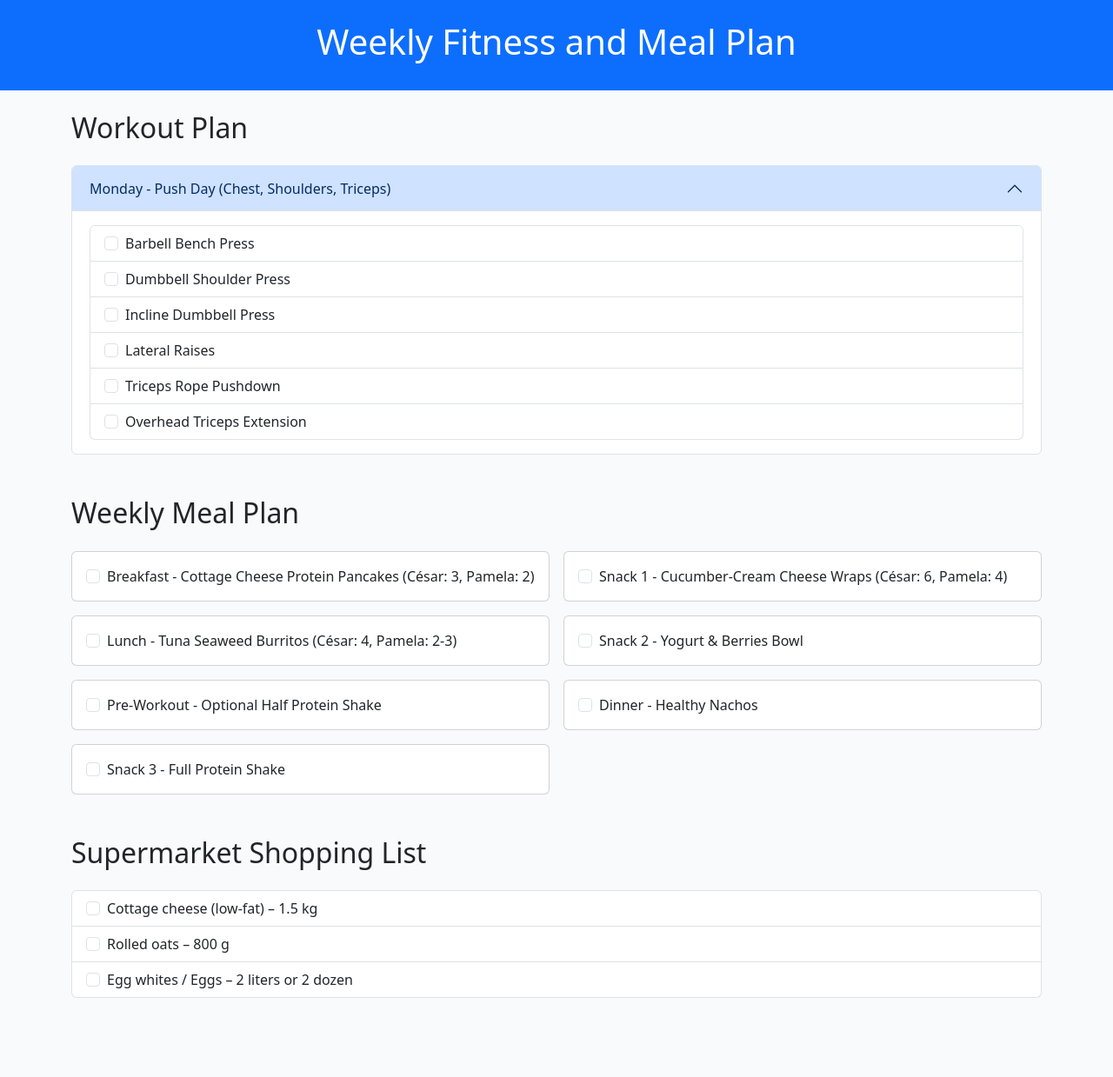
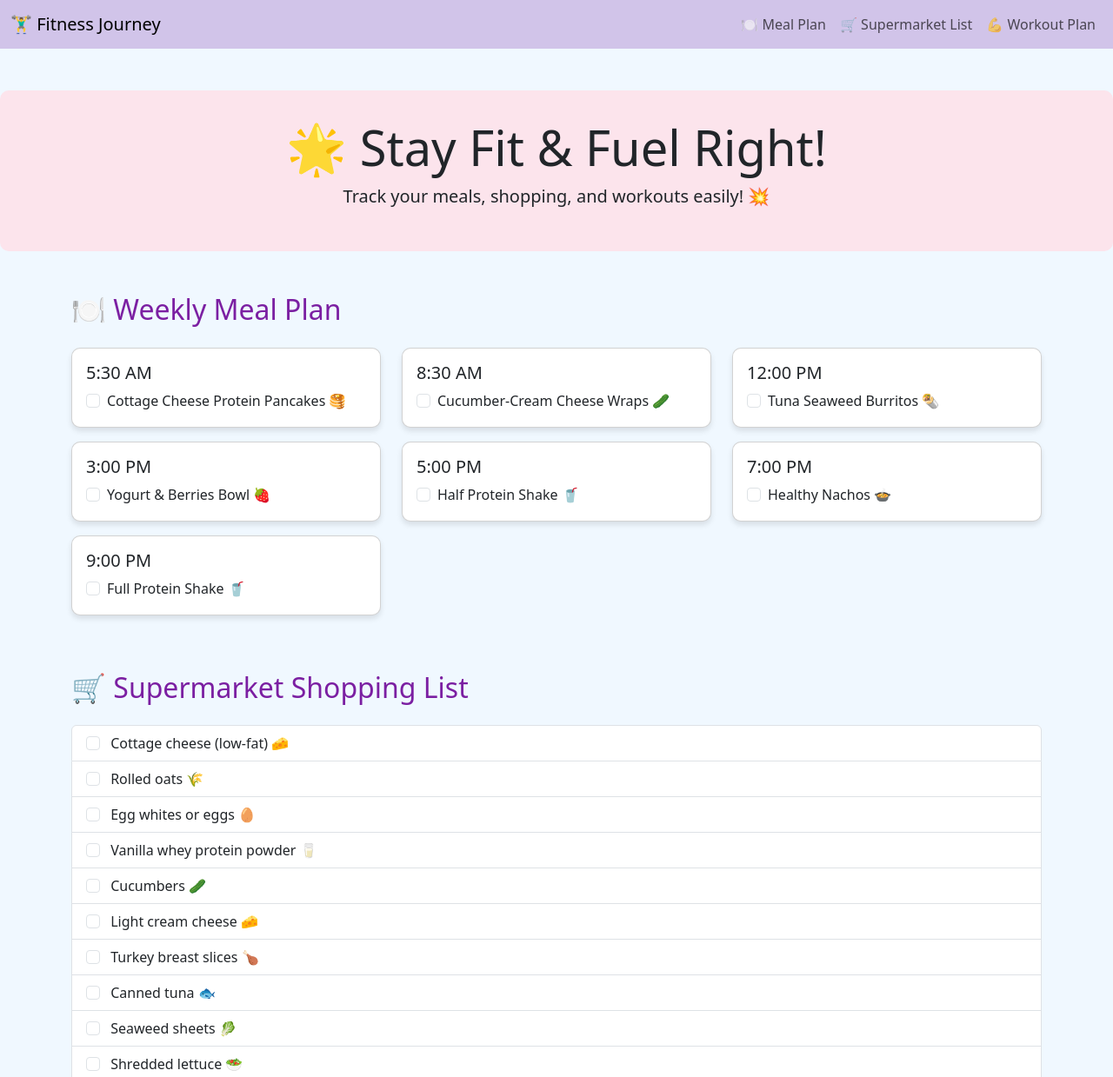
Before and after one commit to Ipso-ferro/toPlayWithDiet, a plain HTML site: page index.html in a window 1280 px wide. Shown: the top 1239 px of the page at 87% size. Before the commit the page ends 1196 px from the top, so only its background shows below. Drawn offline with nearby package versions, Linux system fonts and the light colour scheme.

Commit message:
Add files via upload

```diff
--- a/index.html
+++ b/index.html
@@ -1,159 +1,189 @@
 <!DOCTYPE html>
 <html lang="en">
-
 <head>
   <meta charset="UTF-8">
   <meta name="viewport" content="width=device-width, initial-scale=1">
-  <title>Weekly Fitness and Meal Plan</title>
-  <!-- Bootstrap 5 CSS -->
-  <link href="https://cdn.jsdelivr.net/npm/bootstrap@5.3.2/dist/css/bootstrap.min.css" rel="stylesheet">
+  <title>Weekly Fitness & Meal Tracker</title>
+  <link href="https://cdn.jsdelivr.net/npm/bootstrap@5.3.0/dist/css/bootstrap.min.css" rel="stylesheet">
   <style>
     body {
-      background-color: #f8fafc;
+      background-color: #f0f8ff;
     }
-
-    .completed {
+    .card, .accordion-item {
+      border-radius: 10px;
+      box-shadow: 0 4px 6px rgba(0,0,0,0.1);
+      transition: transform 0.2s;
+    }
+    .card:hover, .accordion-button:hover {
+      transform: translateY(-3px);
+      background-color: #e0f7fa;
+    }
+    .strike {
       text-decoration: line-through;
       opacity: 0.6;
+      transition: all 0.3s ease;
     }
-
-    .card:hover {
-      box-shadow: 0 4px 20px rgba(0, 0, 0, 0.1);
-      transform: scale(1.01);
-      transition: 0.3s;
+    .navbar {
+      background-color: #d1c4e9 !important;
+    }
+    header {
+      background-color: #fce4ec;
+      padding: 2rem;
+      border-radius: 10px;
+      margin-bottom: 2rem;
+    }
+    h2 {
+      color: #7b1fa2;
+    }
+    h5 {
+      color: #00695c;
     }
   </style>
 </head>
+<body>
 
-<body>
-  <header class="bg-primary text-white text-center py-4 mb-4">
-    <h1>Weekly Fitness and Meal Plan</h1>
-  </header>
-
-  <div class="container mb-5">
-    <!-- Workout Plan Section -->
-    <section>
-      <h2 class="mb-4">Workout Plan</h2>
-      <div class="accordion" id="workoutAccordion">
-        <!-- Monday -->
-        <div class="accordion-item">
-          <h2 class="accordion-header">
-            <button class="accordion-button" type="button" data-bs-toggle="collapse" data-bs-target="#collapseMonday">
-              Monday - Push Day (Chest, Shoulders, Triceps)
+<nav class="navbar navbar-expand-lg navbar-light sticky-top">
+  <div class="container-fluid">
+    <a class="navbar-brand" href="#">🏋️‍♂️ Fitness Journey</a>
+    <button class="navbar-toggler" type="button" data-bs-toggle="collapse" data-bs-target="#navbarNav">
+      <span class="navbar-toggler-icon"></span>
     </button>
-          </h2>
-          <div id="collapseMonday" class="accordion-collapse collapse show" data-bs-parent="#workoutAccordion">
-            <div class="accordion-body">
-              <ul class="list-group">
-                <li class="list-group-item"><input type="checkbox" class="form-check-input me-2 exercise">Barbell Bench Press</li>
-                <li class="list-group-item"><input type="checkbox" class="form-check-input me-2 exercise">Dumbbell Shoulder Press</li>
-                <li class="list-group-item"><input type="checkbox" class="form-check-input me-2 exercise">Incline Dumbbell Press</li>
-                <li class="list-group-item"><input type="checkbox" class="form-check-input me-2 exercise">Lateral Raises</li>
-                <li class="list-group-item"><input type="checkbox" class="form-check-input me-2 exercise">Triceps Rope Pushdown</li>
-                <li class="list-group-item"><input type="checkbox" class="form-check-input me-2 exercise">Overhead Triceps Extension</li>
+    <div class="collapse navbar-collapse" id="navbarNav">
+      <ul class="navbar-nav ms-auto">
+        <li class="nav-item"><a class="nav-link" href="#meal-plan">🍽️ Meal Plan</a></li>
+        <li class="nav-item"><a class="nav-link" href="#shopping-list">🛒 Supermarket List</a></li>
+        <li class="nav-item"><a class="nav-link" href="#workout-plan">💪 Workout Plan</a></li>
       </ul>
     </div>
   </div>
-        </div>
-        <!-- Add Tuesday, Wednesday, Thursday, Friday similar to above -->
-      </div>
+</nav>
+
+<header class="text-center my-5">
+  <h1 class="display-4">🌟 Stay Fit & Fuel Right!</h1>
+  <p class="lead">Track your meals, shopping, and workouts easily! 💥</p>
+</header>
+
+<section id="meal-plan" class="container mb-5">
+  <h2 class="mb-4">🍽️ Weekly Meal Plan</h2>
+  <div class="row" id="mealCards"></div>
 </section>
 
-    <!-- Meal Plan Section -->
-    <section class="mt-5">
-      <h2 class="mb-4">Weekly Meal Plan</h2>
-      <div class="row g-3" id="meal-plan">
-        <div class="col-md-6">
+<section id="shopping-list" class="container mb-5">
+  <h2 class="mb-4">🛒 Supermarket Shopping List</h2>
+  <ul class="list-group" id="shoppingList"></ul>
+</section>
+
+<section id="workout-plan" class="container mb-5">
+  <h2 class="mb-4">💪 Weekly Gym Workout Plan</h2>
+  <div class="accordion" id="workoutAccordion"></div>
+</section>
+
+<script src="https://cdn.jsdelivr.net/npm/bootstrap@5.3.0/dist/js/bootstrap.bundle.min.js"></script>
+<script>
+const links = document.querySelectorAll('.nav-link');
+links.forEach(link => {
+  link.addEventListener('click', (e) => {
+    e.preventDefault();
+    document.querySelector(link.getAttribute('href')).scrollIntoView({ behavior: 'smooth' });
+  });
+});
+
+const meals = [
+  {time: "5:30 AM", dish: "Cottage Cheese Protein Pancakes 🥞"},
+  {time: "8:30 AM", dish: "Cucumber-Cream Cheese Wraps 🥒"},
+  {time: "12:00 PM", dish: "Tuna Seaweed Burritos 🌯"},
+  {time: "3:00 PM", dish: "Yogurt & Berries Bowl 🍓"},
+  {time: "5:00 PM", dish: "Half Protein Shake 🥤"},
+  {time: "7:00 PM", dish: "Healthy Nachos 🍲"},
+  {time: "9:00 PM", dish: "Full Protein Shake 🥤"},
+];
+
+const shoppingItems = [
+  "Cottage cheese (low-fat) 🧀", "Rolled oats 🌾", "Egg whites or eggs 🥚", "Vanilla whey protein powder 🥛",
+  "Cucumbers 🥒", "Light cream cheese 🧀", "Turkey breast slices 🍗", "Canned tuna 🐟",
+  "Seaweed sheets 🥬", "Shredded lettuce 🥗", "Light mayonnaise 🥫", "Greek yogurt 🍦",
+  "Frozen mixed berries 🍓", "Lean beef mince 🥩", "Baked corn tortillas 🌽",
+  "Salsa (low sugar) 🌶️", "Light shredded cheese 🧀", "Fresh tomatoes 🍅", "Avocados 🥑", "Olive oil spray 🛢️"
+];
+
+const workouts = [
+  {day: "Monday", focus: "Push Day 🔥", exercises: ["Barbell Bench Press", "Dumbbell Shoulder Press", "Incline Dumbbell Press", "Lateral Raises", "Triceps Rope Pushdown", "Overhead Triceps Extension"]},
+  {day: "Tuesday", focus: "Pull Day 💪", exercises: ["Pull-Ups", "Barbell Row", "Lat Pulldown", "Dumbbell Bicep Curls", "Hammer Curls", "Face Pulls"]},
+  {day: "Wednesday", focus: "Legs + Core 🦵", exercises: ["Barbell Back Squat", "Romanian Deadlift", "Walking Lunges", "Leg Press", "Weighted Plank", "Hanging Leg Raises"]},
+  {day: "Thursday", focus: "Full Body Strength 🏋️", exercises: ["Deadlifts", "Overhead Press", "Weighted Pull-ups", "Front Squats", "Farmers Walk"]},
+  {day: "Friday", focus: "Conditioning + Cardio 🏃‍♂️", exercises: ["Treadmill Incline Walk", "Rowing Machine Sprints", "Russian Twists", "Cable Woodchoppers", "Deep Squat Mobility"]}
+];
+
+const mealCards = document.getElementById('mealCards');
+meals.forEach((meal, index) => {
+  const checked = localStorage.getItem(`meal-${index}`) === 'true' ? 'checked' : '';
+  mealCards.innerHTML += `
+    <div class="col-md-4 mb-3">
       <div class="card p-3">
-            <label><input type="checkbox" class="form-check-input me-2 meal-checkbox">Breakfast - Cottage Cheese Protein Pancakes (César: 3, Pamela: 2)</label>
-          </div>
-        </div>
-        <div class="col-md-6">
-          <div class="card p-3">
-            <label><input type="checkbox" class="form-check-input me-2 meal-checkbox">Snack 1 - Cucumber-Cream Cheese Wraps (César: 6, Pamela: 4)</label>
-          </div>
-        </div>
-        <div class="col-md-6">
-          <div class="card p-3">
-            <label><input type="checkbox" class="form-check-input me-2 meal-checkbox">Lunch - Tuna Seaweed Burritos (César: 4, Pamela: 2-3)</label>
-          </div>
-        </div>
-        <div class="col-md-6">
-          <div class="card p-3">
-            <label><input type="checkbox" class="form-check-input me-2 meal-checkbox">Snack 2 - Yogurt & Berries Bowl</label>
-          </div>
-        </div>
-        <div class="col-md-6">
-          <div class="card p-3">
-            <label><input type="checkbox" class="form-check-input me-2 meal-checkbox">Pre-Workout - Optional Half Protein Shake</label>
-          </div>
-        </div>
-        <div class="col-md-6">
-          <div class="card p-3">
-            <label><input type="checkbox" class="form-check-input me-2 meal-checkbox">Dinner - Healthy Nachos</label>
-          </div>
-        </div>
-        <div class="col-md-6">
-          <div class="card p-3">
-            <label><input type="checkbox" class="form-check-input me-2 meal-checkbox">Snack 3 - Full Protein Shake</label>
+        <h5 class="card-title">${meal.time}</h5>
+        <div class="form-check">
+          <input class="form-check-input" type="checkbox" id="meal-${index}" ${checked}>
+          <label class="form-check-label ${checked ? 'strike' : ''}" for="meal-${index}">${meal.dish}</label>
         </div>
       </div>
     </div>
-    </section>
-
-    <!-- Supermarket Shopping List -->
-    <section class="mt-5">
-      <h2 class="mb-4">Supermarket Shopping List</h2>
-      <ul class="list-group" id="shopping-list">
-        <li class="list-group-item"><input type="checkbox" class="form-check-input me-2 shopping-checkbox">Cottage cheese (low-fat) – 1.5 kg</li>
-        <li class="list-group-item"><input type="checkbox" class="form-check-input me-2 shopping-checkbox">Rolled oats – 800 g</li>
-        <li class="list-group-item"><input type="checkbox" class="form-check-input me-2 shopping-checkbox">Egg whites / Eggs – 2 liters or 2 dozen</li>
-        <!-- Add the remaining shopping list items here -->
-      </ul>
-    </section>
-  </div>
-
-  <!-- Bootstrap 5 JS -->
-  <script src="https://cdn.jsdelivr.net/npm/bootstrap@5.3.2/dist/js/bootstrap.bundle.min.js"></script>
-  <script>
-    document.addEventListener('DOMContentLoaded', function () {
-      // Handle exercises
-      document.querySelectorAll('.exercise').forEach((checkbox, index) => {
-        const checked = localStorage.getItem(`exercise-${index}`) === 'true';
-        checkbox.checked = checked;
-        if (checked) checkbox.parentElement.classList.add('completed');
-
-        checkbox.addEventListener('change', function () {
-          this.parentElement.classList.toggle('completed');
-          localStorage.setItem(`exercise-${index}`, this.checked);
-        });
+  `;
 });
 
-      // Handle meals
-      document.querySelectorAll('.meal-checkbox').forEach((checkbox, index) => {
-        const checked = localStorage.getItem(`meal-${index}`) === 'true';
-        checkbox.checked = checked;
-        if (checked) checkbox.closest('.card').classList.add('completed');
-
-        checkbox.addEventListener('change', function () {
-          this.closest('.card').classList.toggle('completed');
-          localStorage.setItem(`meal-${index}`, this.checked);
-        });
+const shoppingList = document.getElementById('shoppingList');
+shoppingItems.forEach((item, index) => {
+  const checked = localStorage.getItem(`item-${index}`) === 'true' ? 'checked' : '';
+  shoppingList.innerHTML += `
+    <li class="list-group-item">
+      <input class="form-check-input me-2" type="checkbox" id="item-${index}" ${checked}>
+      <label class="form-check-label ${checked ? 'strike' : ''}" for="item-${index}">${item}</label>
+    </li>
+  `;
 });
 
-      // Handle shopping list
-      document.querySelectorAll('.shopping-checkbox').forEach((checkbox, index) => {
-        const checked = localStorage.getItem(`shopping-${index}`) === 'true';
-        checkbox.checked = checked;
-        if (checked) checkbox.parentElement.classList.add('completed');
+const workoutAccordion = document.getElementById('workoutAccordion');
+workouts.forEach((workout, dayIndex) => {
+  let exercisesHTML = '';
+  workout.exercises.forEach((exercise, exIndex) => {
+    const checked = localStorage.getItem(`exercise-${dayIndex}-${exIndex}`) === 'true' ? 'checked' : '';
+    exercisesHTML += `
+      <div class="form-check">
+        <input class="form-check-input" type="checkbox" id="exercise-${dayIndex}-${exIndex}" ${checked}>
+        <label class="form-check-label ${checked ? 'strike' : ''}" for="exercise-${dayIndex}-${exIndex}">${exercise}</label>
+      </div>
+    `;
+  });
 
-        checkbox.addEventListener('change', function () {
-          this.parentElement.classList.toggle('completed');
-          localStorage.setItem(`shopping-${index}`, this.checked);
+  workoutAccordion.innerHTML += `
+    <div class="accordion-item">
+      <h2 class="accordion-header" id="heading${dayIndex}">
+        <button class="accordion-button collapsed" type="button" data-bs-toggle="collapse" data-bs-target="#collapse${dayIndex}" aria-expanded="false">
+          ${workout.day}: ${workout.focus}
+        </button>
+      </h2>
+      <div id="collapse${dayIndex}" class="accordion-collapse collapse" data-bs-parent="#workoutAccordion">
+        <div class="accordion-body">
+          ${exercisesHTML}
+        </div>
+      </div>
+    </div>
+  `;
 });
+
+function saveState(type, id) {
+  const input = document.getElementById(id);
+  input.addEventListener('change', () => {
+    localStorage.setItem(id, input.checked);
+    input.nextElementSibling.classList.toggle('strike', input.checked);
   });
+}
+
+meals.forEach((_, index) => saveState('meal', `meal-${index}`));
+shoppingItems.forEach((_, index) => saveState('item', `item-${index}`));
+workouts.forEach((workout, dayIndex) => {
+  workout.exercises.forEach((_, exIndex) => saveState('exercise', `exercise-${dayIndex}-${exIndex}`));
 });
 </script>
+
 </body>
-
 </html>
```
Lines whose indentation alone changed are shown as unchanged.
